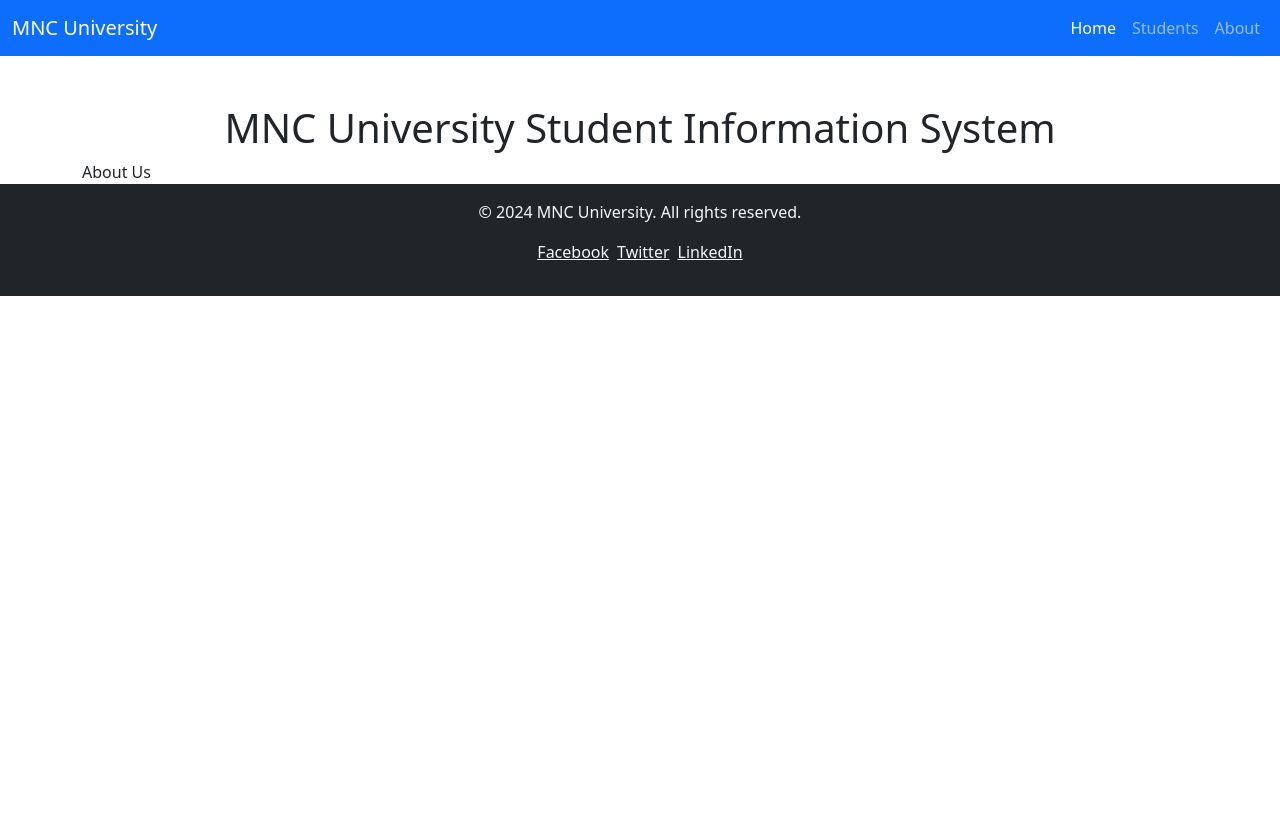
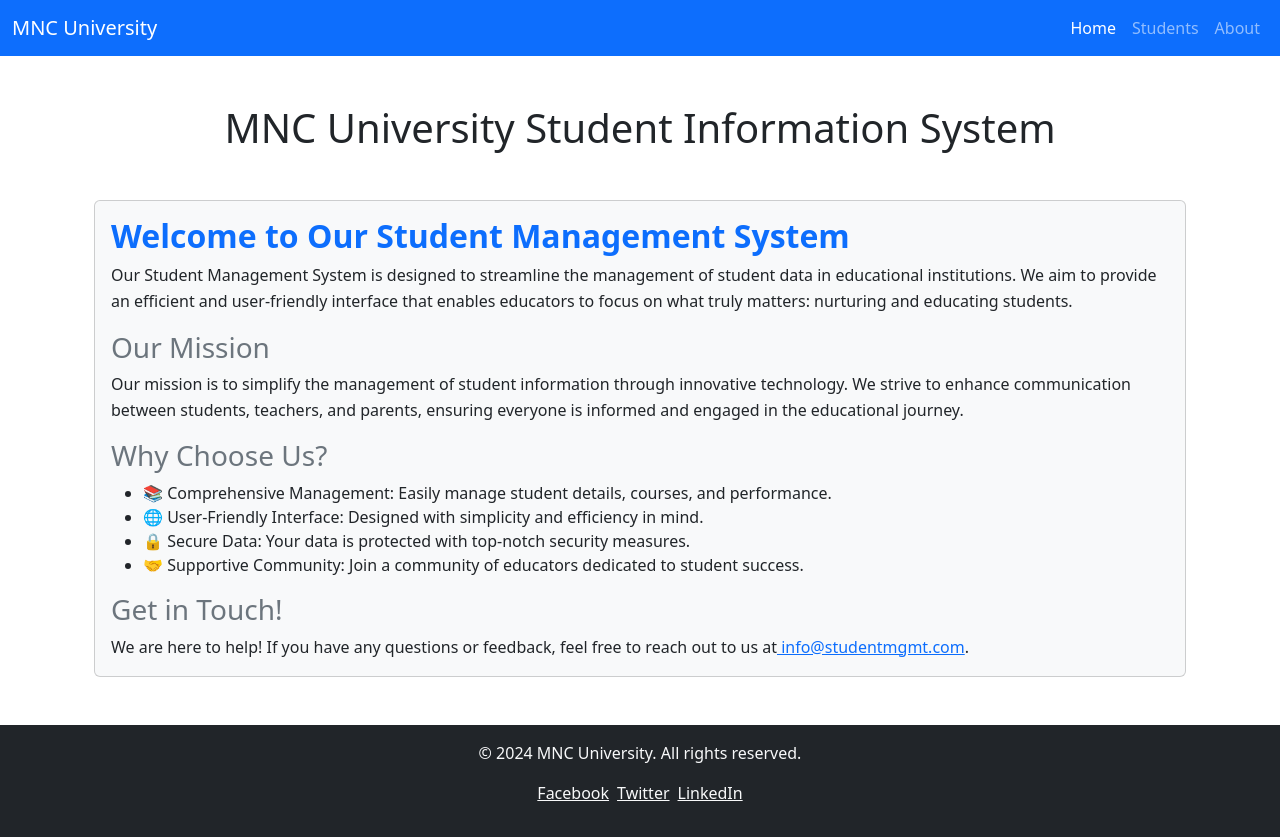
Before and after one commit to Sumaiya2424/MNC-University-Student-Portal, a React (Vite) app in the folder client/: page /about in a window 1280 px wide. Before the commit the page ends 800 px from the top, so only its background shows below. Built offline with nearby package versions, Linux system fonts and the light colour scheme; no server answers.

Commit message:
final commit

```diff
--- a/client/src/App.jsx
+++ b/client/src/App.jsx
@@ -5,7 +5,8 @@ import Navbar from './components/Navbar';
 import StudentForm from './components/StudentForm';
 import StudentList from './components/StudentList';
 import Footer from './components/Footer';
-import { StudentProvider } from './components/StudentContext'; // Import the StudentProvider
+import AboutUs from './components/AboutUs';
+import { StudentProvider } from './components/StudentContext';
 
 const App = () => {
   return (
@@ -25,7 +26,7 @@ const App = () => {
               }
             />
             <Route path="/students" element={<StudentList />} />
-            <Route path="/about" element={<div>About Us</div>} />
+            <Route path="/about" element={<AboutUs />} />
           </Routes>
         </div>
         <Footer />
--- /dev/null
+++ b/client/src/components/AboutUs.jsx
@@ -0,0 +1,38 @@
+import React from 'react';
+
+const AboutUs = () => {
+  return (
+    <div className="container mt-5 mb-5"> {/* Add mb-5 for margin-bottom */}
+      <div className="card">
+        <div className="card-body">
+          <h2 className="card-title text-primary">Welcome to Our Student Management System</h2>
+          <p className="card-text">
+            Our Student Management System is designed to streamline the management of student data
+            in educational institutions. We aim to provide an efficient and user-friendly interface
+            that enables educators to focus on what truly matters: nurturing and educating students.
+          </p>
+          <h3 className="text-secondary">Our Mission</h3>
+          <p className="card-text">
+            Our mission is to simplify the management of student information through innovative technology.
+            We strive to enhance communication between students, teachers, and parents, ensuring everyone is
+            informed and engaged in the educational journey.
+          </p>
+          <h3 className="text-secondary">Why Choose Us?</h3>
+          <ul>
+            <li>📚 Comprehensive Management: Easily manage student details, courses, and performance.</li>
+            <li>🌐 User-Friendly Interface: Designed with simplicity and efficiency in mind.</li>
+            <li>🔒 Secure Data: Your data is protected with top-notch security measures.</li>
+            <li>🤝 Supportive Community: Join a community of educators dedicated to student success.</li>
+          </ul>
+          <h3 className="text-secondary">Get in Touch!</h3>
+          <p className="card-text">
+            We are here to help! If you have any questions or feedback, feel free to reach out to us at
+            <a href="mailto:info@studentmanagement.com"> info@studentmgmt.com</a>.
+          </p>
+        </div>
+      </div>
+    </div>
+  );
+};
+
+export default AboutUs;
--- a/client/src/components/StudentList.jsx
+++ b/client/src/components/StudentList.jsx
@@ -72,18 +72,19 @@ const StudentList = () => {
     if (showToast) {
       const timer = setTimeout(() => {
         setShowToast(false);
-      }, 4000); // 4000 milliseconds = 4 seconds
+      }, 3000);
 
-      return () => clearTimeout(timer); // Clean up the timer on component unmount
+      return () => clearTimeout(timer);
     }
   }, [showToast]);
 
   return (
     <>
-      <div className="container mt-4">
+      <div className="mt-4">
         <h2 className="text-center mb-4">Student List</h2>
         <div className="card">
           <div className="card-body">
+            <div className="table-responsive">
               <table className="table table-hover table-bordered">
                 <thead className="table-light">
                   <tr>
@@ -166,12 +167,14 @@ const StudentList = () => {
                           />
                         </td>
                         <td>
+  <div className="button-group">
     <button onClick={() => handleSaveEdit(student._id)} className="btn btn-success">
       Save
     </button>
-                        <button onClick={() => setEditingStudent(null)} className="btn btn-danger ms-2">
+    <button onClick={() => setEditingStudent(null)} className="btn btn-danger">
       Cancel
     </button>
+  </div>
 </td>
                       </tr>
                     ) : (
@@ -183,12 +186,14 @@ const StudentList = () => {
                         <td>{student.phone}</td>
                         <td>{student.address}</td>
                         <td>
-                        <button onClick={() => handleEdit(student)} className="btn btn-primary me-2">
+  <div className="button-group">
+    <button onClick={() => handleEdit(student)} className="btn btn-primary">
       Edit
     </button>
     <button onClick={() => handleDelete(student._id)} className="btn btn-danger">
       Delete
     </button>
+  </div>
 </td>
                       </tr>
                     )
@@ -198,6 +203,8 @@ const StudentList = () => {
             </div>
           </div>
         </div>
+      </div>
+      <div style={{ marginBottom: '20px' }} />
       <ToastNotification show={showToast} message={toastMessage} onClose={() => setShowToast(false)} />
     </>
   );
--- a/client/src/index.css
+++ b/client/src/index.css
@@ -1,3 +1,17 @@
+/* For the buttons in StudentList */
+.button-group {
+    display: flex;
+    justify-content: flex-start;
+  }
+
+  .button-group .btn {
+    margin-right: 10px;
+    padding: 5px 10px;
+    font-size: 12px;
+  }
+
+
+  /* FOr The Message to diaplay */
 .toast-container {
     position: fixed;
     top: 20px;
@@ -36,3 +50,17 @@
 .toast-close:hover {
     color: #f8d7da;
 }
+
+
+/* About Us page*/
+.card {
+    background-color: #f8f9fa;
+}
+
+  .card-title {
+    font-weight: bold;
+  }
+
+  .card-text {
+    line-height: 1.6;
+  }
```
Lines whose indentation alone changed are shown as unchanged.
